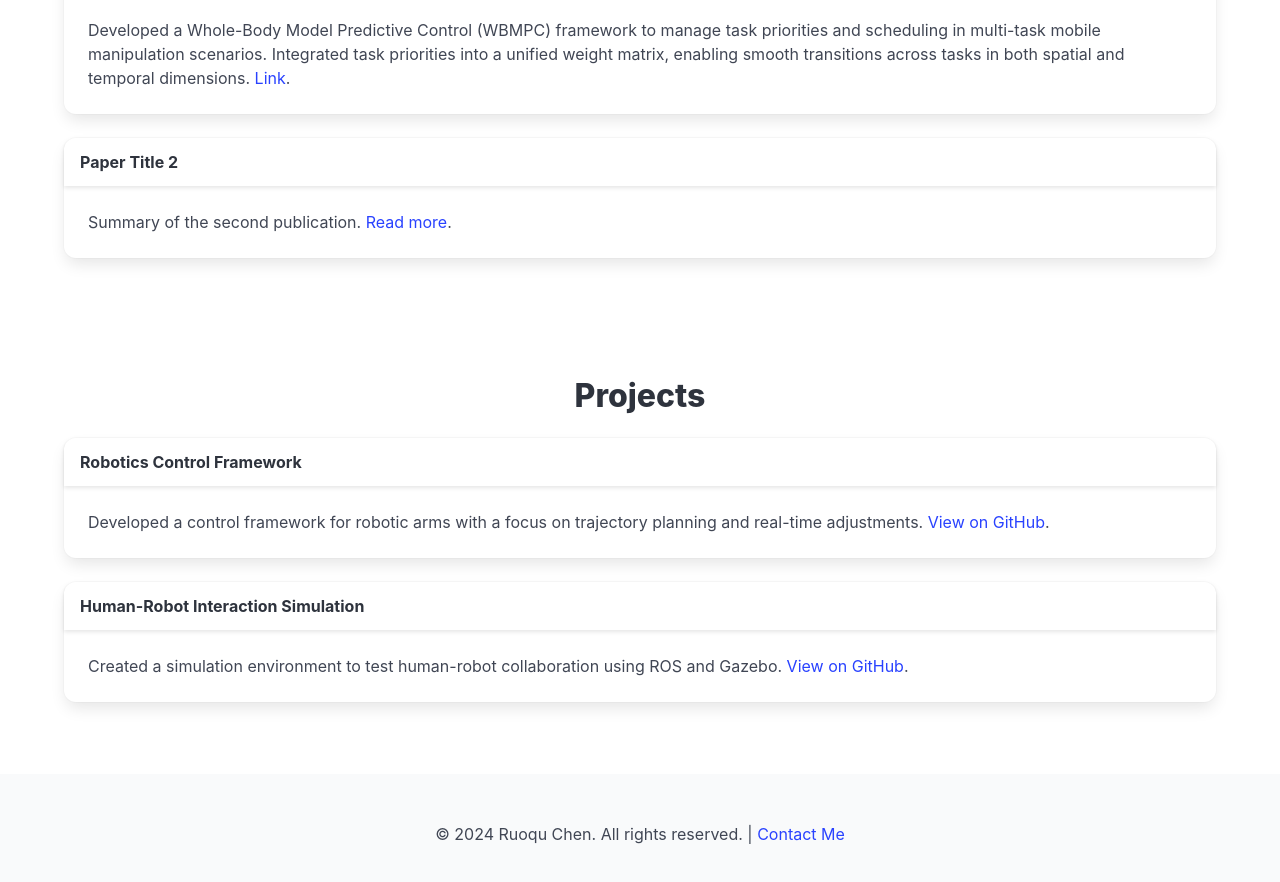
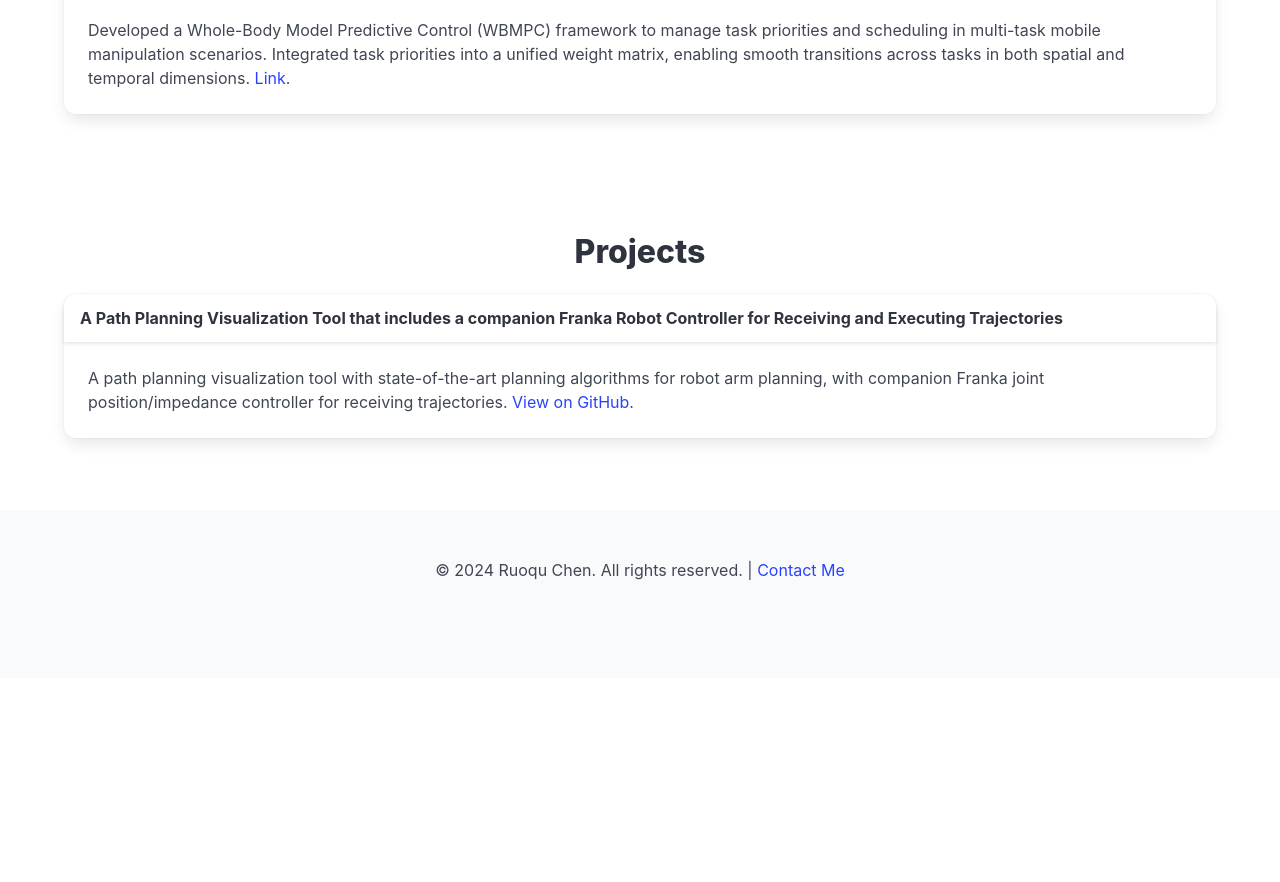
Before and after one commit to gcfy63821/crqhomepage, a plain HTML site: page index.html in a window 1280 px wide. Shown: the part 640-1522 px from the top of the page. After the commit the page ends 1318 px from the top, so only its background shows below. Drawn offline with nearby package versions, Linux system fonts and the light colour scheme.

Commit message:
change detail

```diff
--- a/index.html
+++ b/index.html
@@ -68,18 +68,6 @@
         </div>
       </div>
 
-      <div class="publication">
-        <div class="card">
-          <header class="card-header">
-            <p class="card-header-title">Paper Title 2</p>
-          </header>
-          <div class="card-content">
-            <div class="content">
-              Summary of the second publication. <a href="https://doi.org/yourpaperlink2" target="_blank">Read more</a>.
-            </div>
-          </div>
-        </div>
-      </div>
     </div>
   </section>
 
@@ -91,28 +79,19 @@
       <div class="project">
         <div class="card">
           <header class="card-header">
-            <p class="card-header-title">Robotics Control Framework</p>
+            <p class="card-header-title">A Path Planning Visualization Tool that includes
+               a companion Franka Robot Controller for Receiving and Executing Trajectories</p>
           </header>
           <div class="card-content">
             <div class="content">
-              Developed a control framework for robotic arms with a focus on trajectory planning and real-time adjustments. <a href="https://github.com/yourprojectlink" target="_blank">View on GitHub</a>.
+              A path planning visualization tool with state-of-the-art planning algorithms for robot arm planning,
+              with companion Franka joint position/impedance controller for receiving trajectories.
+              <a href="https://github.com/gcfy63821/planning_pkg" target="_blank">View on GitHub</a>.
             </div>
           </div>
         </div>
       </div>
 
-      <div class="project">
-        <div class="card">
-          <header class="card-header">
-            <p class="card-header-title">Human-Robot Interaction Simulation</p>
-          </header>
-          <div class="card-content">
-            <div class="content">
-              Created a simulation environment to test human-robot collaboration using ROS and Gazebo. <a href="https://github.com/yourprojectlink2" target="_blank">View on GitHub</a>.
-            </div>
-          </div>
-        </div>
-      </div>
     </div>
   </section>
 
```
Also changed, not shown: optimized_image.jpg, static/images/my_photo.jpg.
